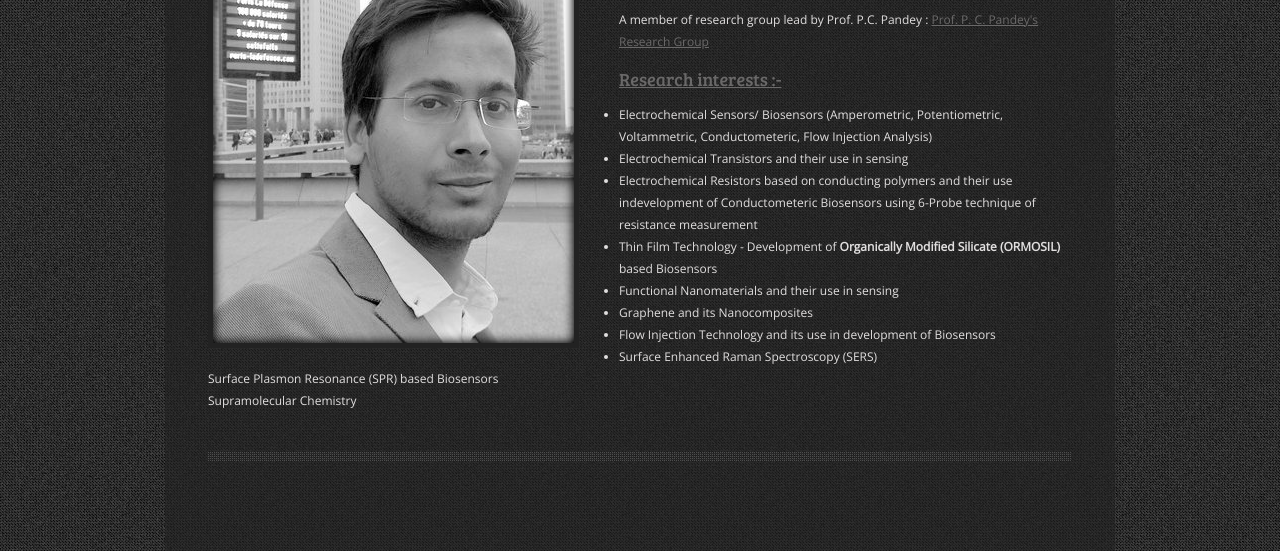
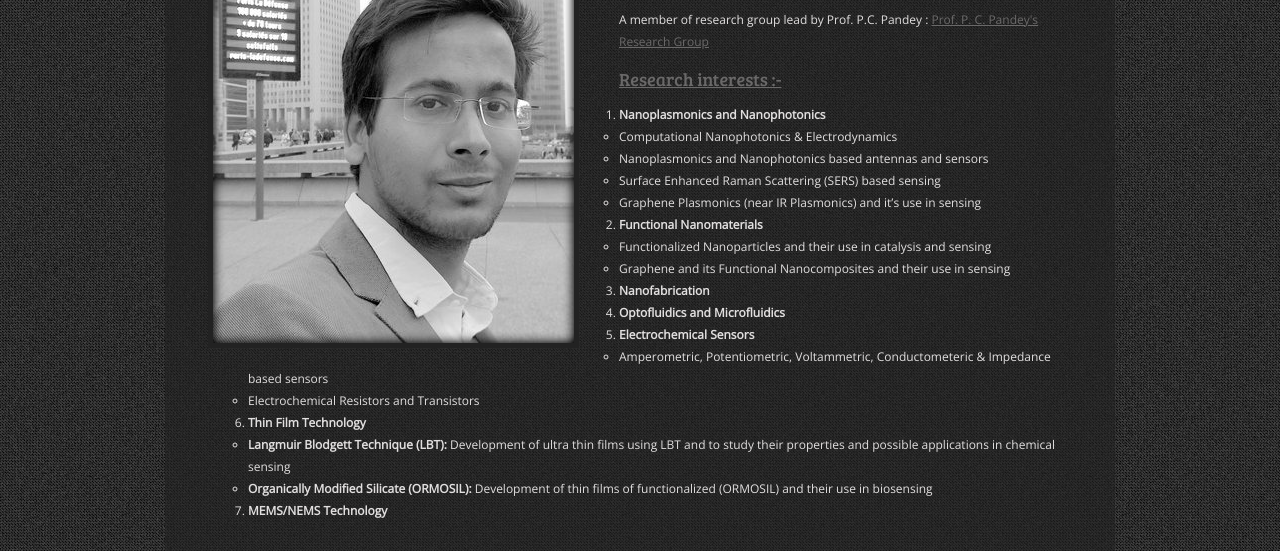
Before and after one commit to yashashwa/yashashwa.github.io, a plain HTML site: page index.htm in a window 1280 px wide. Shown: the part 401-952 px from the top of the page. Drawn offline with nearby package versions, Linux system fonts and the light colour scheme.

Commit message:
some changes

```diff
--- a/index.htm
+++ b/index.htm
@@ -41,18 +41,39 @@
             <p>A member of research group lead by Prof. P.C. Pandey : <a href="http://www.iitbhu.ac.in/apc/pcp15.html"><u>Prof. P. C. Pandey's Research Group</u></a></p>
 
             <h2><u>Research interests :-</u></h2>
-            <ul>
-                <li>Electrochemical Sensors/ Biosensors (Amperometric, Potentiometric, Voltammetric, Conductometeric, Flow Injection Analysis)</li>
-								<li>Electrochemical Transistors and their use in sensing</li>
-								<li>Electrochemical Resistors based on conducting polymers and their use indevelopment of Conductometeric Biosensors using 6-Probe technique of resistance measurement</li>
-                <li>Thin Film Technology - Development of <strong>Organically Modified Silicate (ORMOSIL)</strong> based Biosensors</li>
-                <li>Functional Nanomaterials and their use in sensing</li>
-								<li>Graphene and its Nanocomposites</li>
-								<li>Flow Injection Technology and its use in development of Biosensors</li>
-								<li>Surface Enhanced Raman Spectroscopy (SERS)</li>
-								<li>Surface Plasmon Resonance (SPR) based Biosensors</li>
-                <li>Supramolecular Chemistry</li>
-            </ul>
+            <ol>
+             <li><b>Nanoplasmonics and Nanophotonics</b></li>
+             <ul>
+                <li>Computational Nanophotonics & Electrodynamics</li>
+                <li>Nanoplasmonics and Nanophotonics based antennas and sensors</li>
+                <li>Surface Enhanced Raman Scattering (SERS) based sensing</li>
+                <li>Graphene Plasmonics (near IR Plasmonics) and it’s use in sensing</li>
+             </ul>
+
+             <li><b>Functional Nanomaterials</b></li>
+             <ul>
+                 <li>Functionalized Nanoparticles and their use in catalysis and sensing</li>
+                 <li>Graphene and its Functional Nanocomposites and their use in sensing</li>
+             </ul>
+
+             <li><b>Nanofabrication</b></li>
+
+             <li><b>Optofluidics and Microfluidics</b></li>
+
+             <li><b>Electrochemical Sensors</b></li>
+             <ul>
+                 <li>Amperometric, Potentiometric, Voltammetric, Conductometeric & Impedance based sensors</li>
+                 <li>Electrochemical Resistors and Transistors</li>
+             </ul>
+
+             <li><b>Thin Film Technology</b></li>
+             <ul>
+                 <li><b>Langmuir Blodgett Technique (LBT):</b> Development of ultra thin films using LBT and to study their properties and possible applications in chemical sensing</li>
+                 <li><b>Organically Modified Silicate (ORMOSIL):</b> Development of thin films of functionalized (ORMOSIL) and their use in biosensing</li>
+             </ul>
+
+             <li><b>MEMS/NEMS Technology</b></li>
+            </ol>
             <!-- <ul id="service-icons">
             	<li class="services-design">Design</li>
                 <li class="services-mobile">Mobile</li>
```
